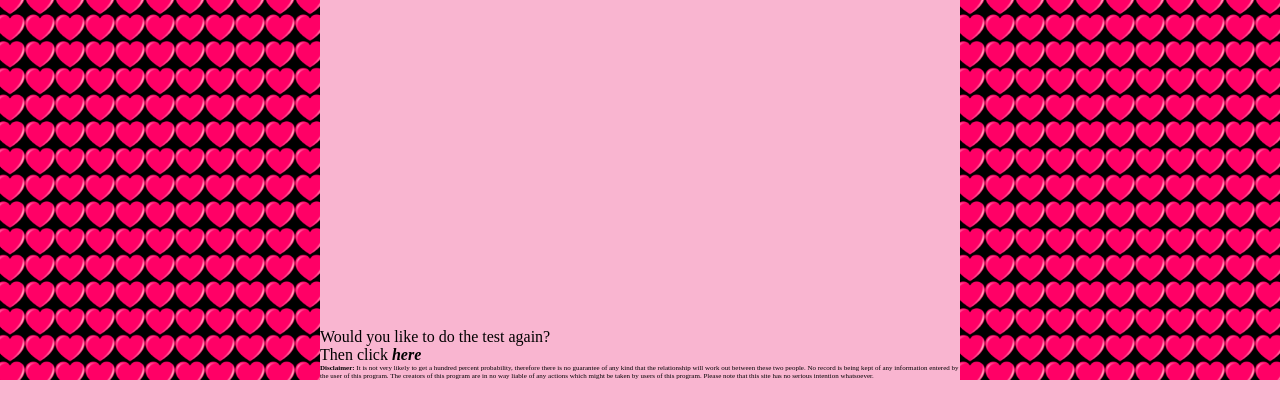
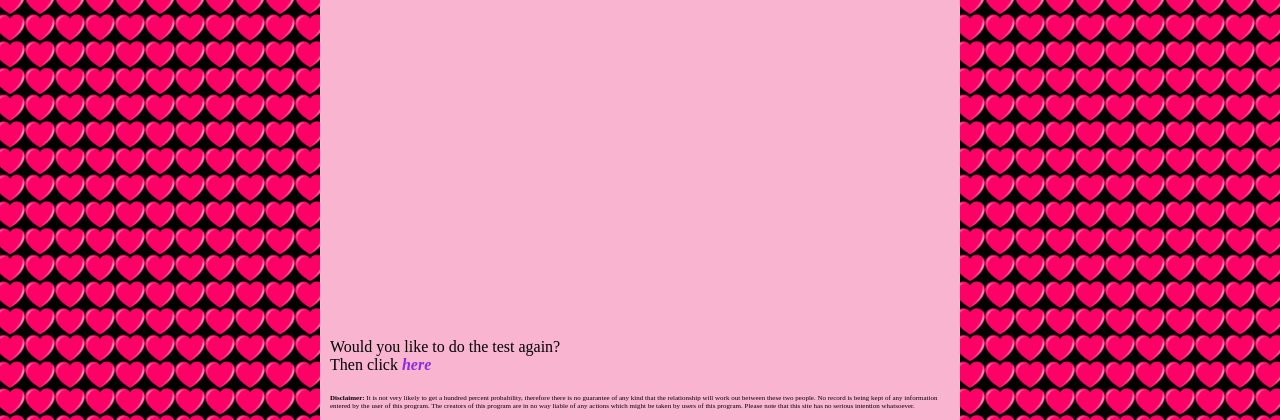
Before and after one commit to PanDeniz/TheLoveCalculator, a PHP site: page / in a window 1280 px wide. Shown: the part 680-1100 px from the top of the page. Before the commit the page ends 1060 px from the top, so only its background shows below. Run offline with PHP 8.4, Linux system fonts and the light colour scheme.

Commit message:
Update style.css

```diff
--- a/style.css
+++ b/style.css
@@ -1,4 +1,5 @@
 *{padding: 0; margin: 0;}
+
 body{
     background: black;
     background-image: url(./heart.png);
@@ -27,11 +28,14 @@ body{
 .top{text-align: center;}
 .top h1{margin-bottom: 30px;}
 
+.middle{margin-top: 400px; text-align: center;}
+
 .bottom{ margin-top: 410px;}
+.bottom p{padding: 10px;}
 #disclaimer{font-size: 7px;}
 
+.reload{color: blueviolet; cursor: pointer;}
 
-.middle{margin-top: 400px; text-align: center;}
 
 
 @media screen and (max-width: 850px) {
```
